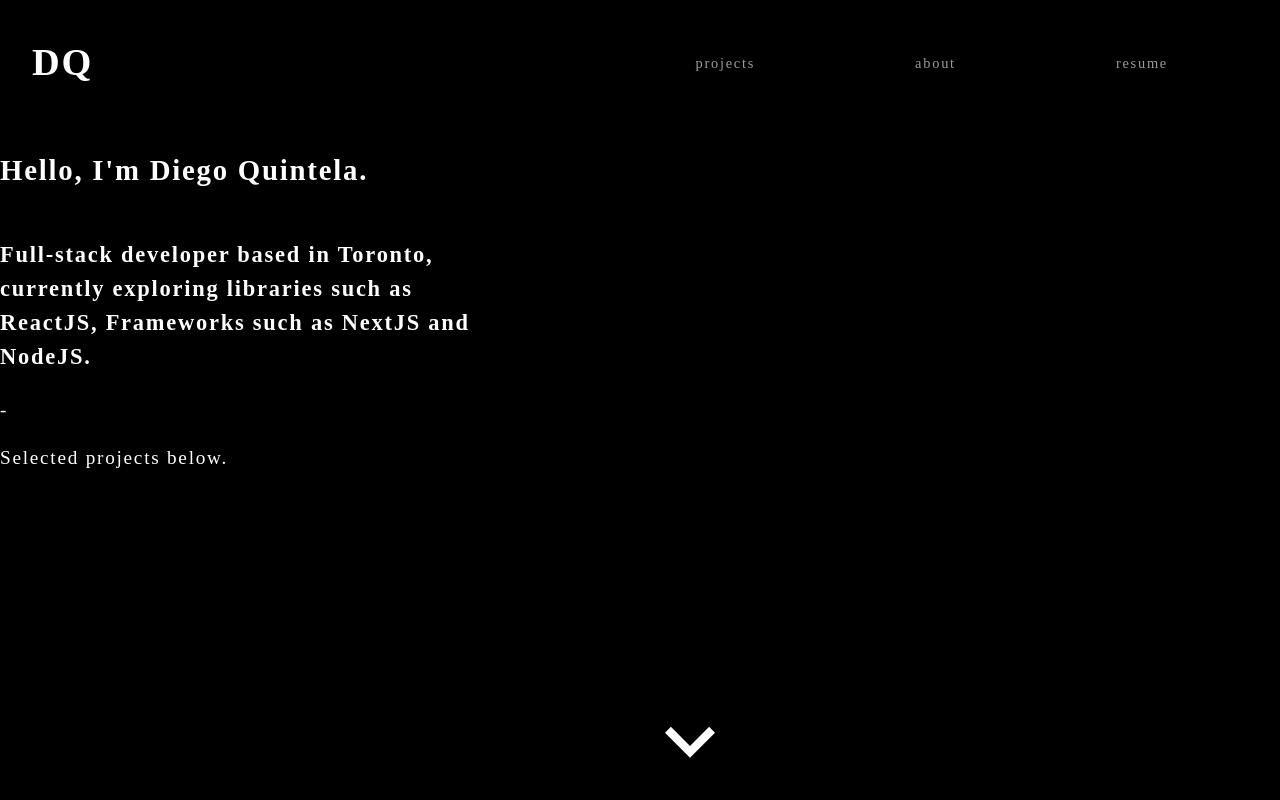
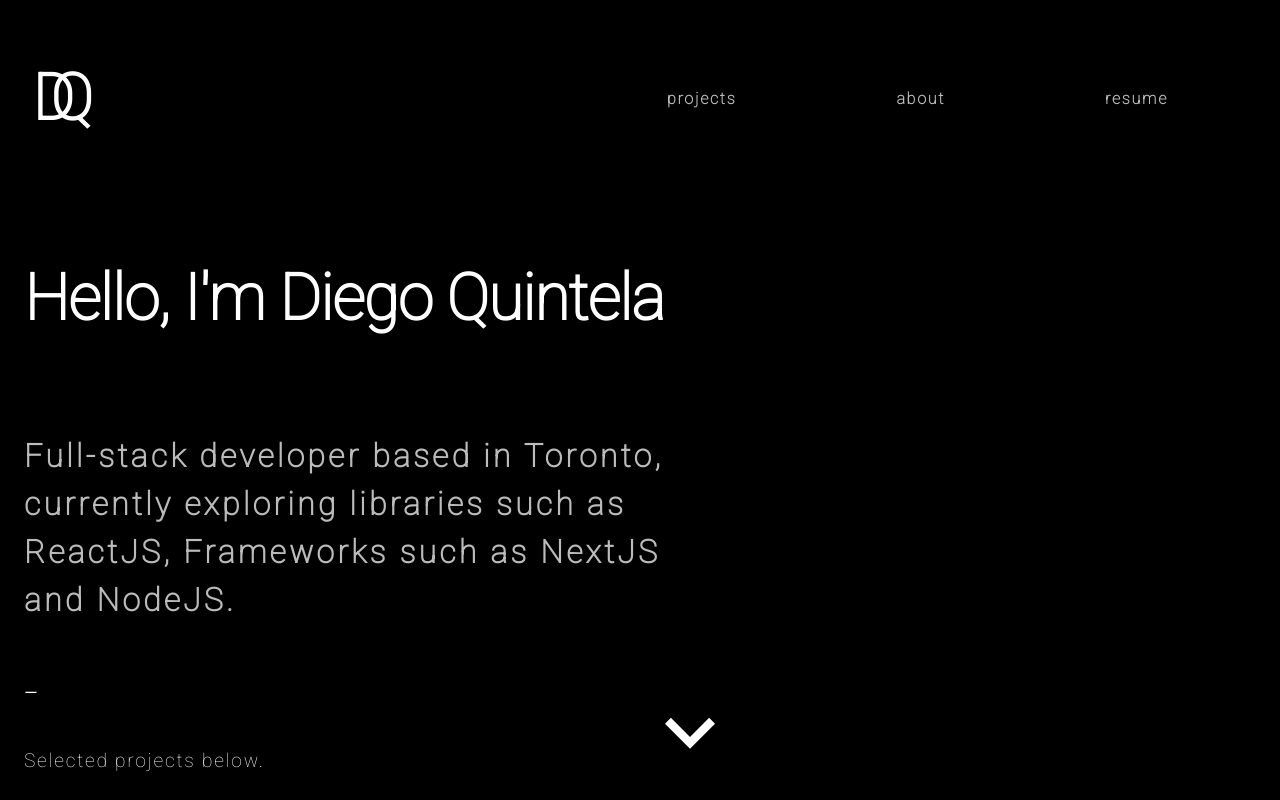
Before and after one commit to diegolbquintela/my-personal-page, a React (Create React App) app: page / in a window 1280 px wide. Shown: the top 800 px of the page. Built offline with nearby package versions, Linux system fonts and the light colour scheme; the HTML template or start-up script is replaced by a standard one.

Commit message:
finished description and home page styles

```diff
--- a/src/components/Description.js
+++ b/src/components/Description.js
@@ -7,9 +7,9 @@ const Description = () => {
     <>
       <article className={classes.description}>
         <div>
-          <h1>Hello, I'm Diego Quintela.</h1>
+          <h1>Hello, I'm Diego Quintela</h1>
         </div>
-        <div>
+        <div className={classes.description_subtitle}>
           <h3>
             Full-stack developer based in Toronto, currently exploring libraries
             such as ReactJS, Frameworks such as NextJS and NodeJS.
--- a/src/components/Description.module.css
+++ b/src/components/Description.module.css
@@ -4,11 +4,29 @@
   display: flex;
   flex-direction: column;
   align-items: space-evenly;
+  margin-left: 1.5rem;
+  max-width: 50%;
+}
+
+.description h1 {
+  font-weight: 900;
+  font-style: normal;
+  letter-spacing: -0.06rem;
+  font-size: 4rem;
+}
+
+.description_subtitle {
+  width: 100;
+  letter-spacing: 0.2rem;
 }
 
 .description h3 {
-  max-width: 40%;
-  line-height: 1.5;
+  color: #bbbbbb;
+  font-size: 2rem;
+}
+
+.description span {
+  font-size: 3rem;
 }
 
 /* arrow  position absolute*/
@@ -16,4 +34,5 @@
   position: absolute;
   bottom: 0;
   left: 50%;
+  line-height: 2.5;
 }
--- a/src/components/Header.module.css
+++ b/src/components/Header.module.css
@@ -9,6 +9,8 @@ header {
 
 header div h1 {
   color: white;
+  letter-spacing: -1.5rem;
+  font-size: 4rem;
 }
 
 header nav a {
@@ -18,8 +20,9 @@ header nav a {
 
 header nav a span {
   letter-spacing: 0.11rem;
-  font-size: 0.9rem;
-  color: #9b9b9b;
+  font-size: 1rem;
+  color: #bbbbbb;
+  font-weight: 900;
 }
 
 header nav a span:hover {
--- a/src/index.css
+++ b/src/index.css
@@ -1,5 +1,8 @@
+@import url('https://fonts.googleapis.com/css2?family=Roboto:wght@100&display=swap');
+
 * {
   box-sizing: border-box;
+  font-family: 'Roboto', sans-serif;
 }
 
 body {
```
